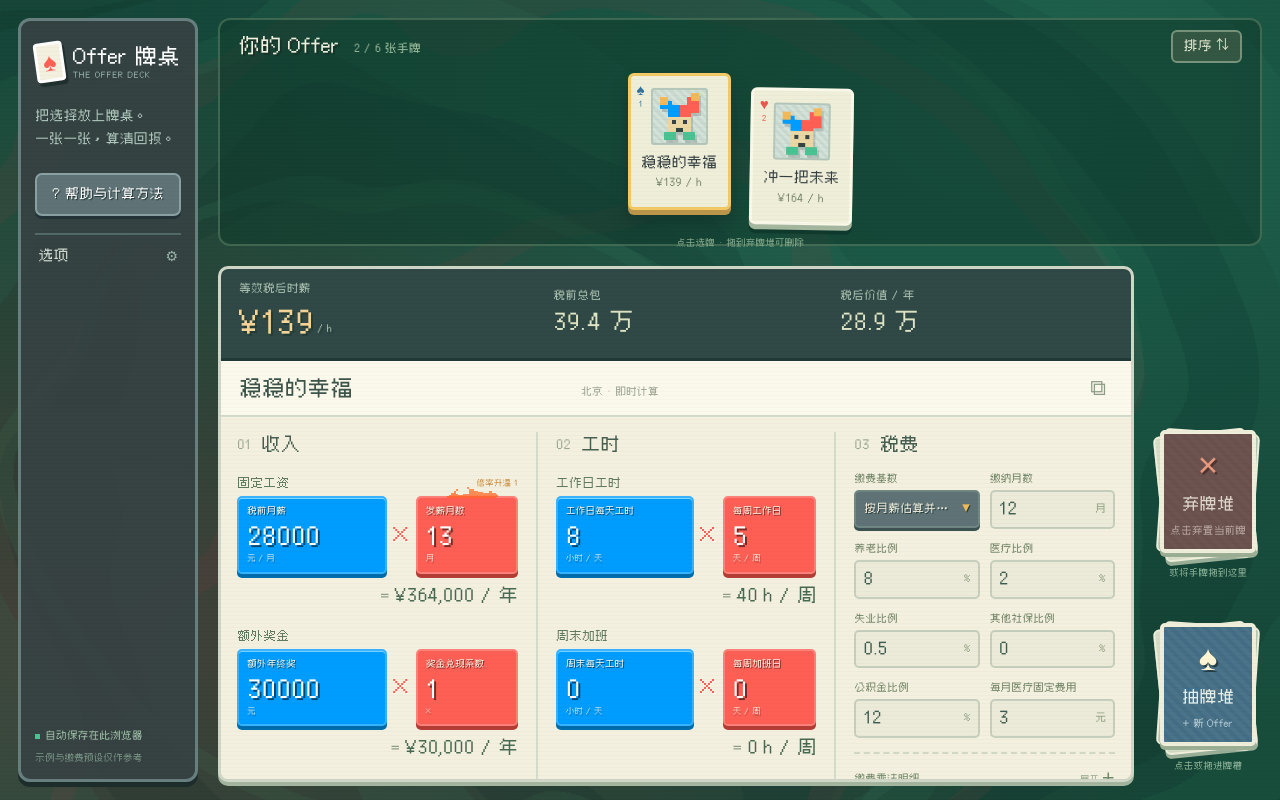
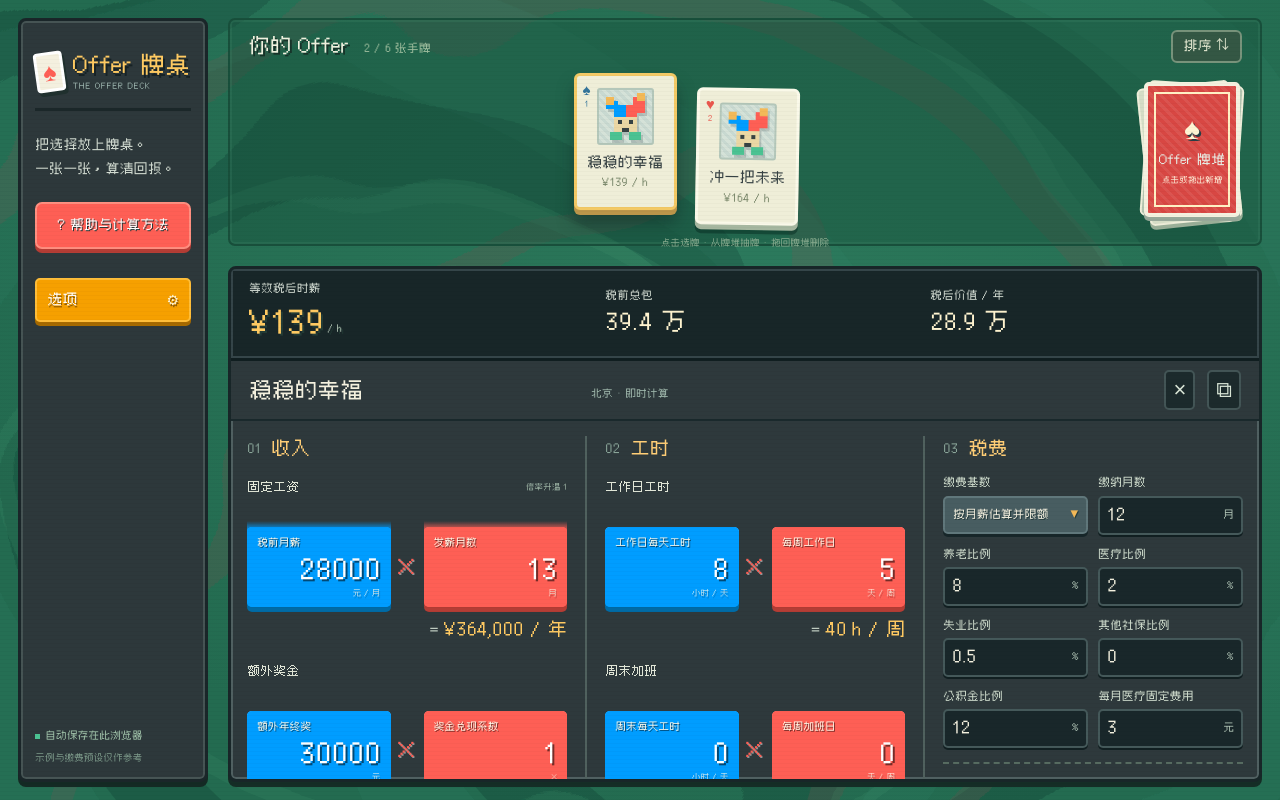
Before and after one commit to JustinWCola/offer_calculator, a React (Vite) app: page / in a window 1280 px wide. Built offline with nearby package versions, Linux system fonts and the light colour scheme.

Commit message:
Match Balatro palette, pair colored flames and combine the Offer deck

```diff
--- a/src/App.jsx
+++ b/src/App.jsx
@@ -96,7 +96,7 @@ function MethodDialog({ dialogRef }) {
     <div className="dialog-header"><div><span className="eyebrow">THE RULES</span><h2 id="rules-title">这副牌怎么算？</h2></div>
       <button className="dialog-close" aria-label="关闭计算规则" onClick={() => dialogRef.current.close()}>×</button></div>
     <div className="method-content">
-      <h3>使用牌桌</h3><p>点击顶部 Offer 卡牌选择要编辑的报价；选中的卡牌会向上抽出。使用排序菜单比较时薪、总包、月薪或工时。点击右侧抽牌堆新增报价，或将抽牌堆拖到牌槽；点击弃牌堆删除当前报价，也可以把任意 Offer 拖进弃牌堆。弃牌后可撤销。键盘用户可以用 Tab 和 Enter 完成同样的操作。</p><p>收入、工时、税费在编辑区并列展示；顶部结果始终可见。蓝色框是底数，红色框是倍率，结果使用完整精度计算。倍率超过该项的常规值，或刚被调高时，会出现分级火焰；火焰只表示数值变化，不代表报价更好。可以在左侧选项关闭动画。</p><h3>① 先数清筹码</h3><p>名义总包 = 月薪 × 发薪月数 + 补贴 + 奖金 + 签字费 + 本年归属股权 + 其他收入 + 福利。浮动收入再乘以各自的兑现系数，得到价值折算总包。</p>
+      <h3>使用牌桌</h3><p>点击顶部 Offer 卡牌选择要编辑的报价；选中的卡牌会向上抽出。使用排序菜单比较时薪、总包、月薪或工时。点击牌槽旁的牌堆新增报价，或将牌堆拖到牌槽；将任意 Offer 拖回牌堆即可删除，编辑区也提供删除按钮。删除后可撤销。键盘用户可以用 Tab 和 Enter 完成同样的操作。</p><p>收入、工时、税费在编辑区并列展示；顶部结果始终可见。蓝色框是底数，红色框是倍率，结果使用完整精度计算。倍率超过该项的常规值，或刚被调高时，会出现分级火焰；火焰只表示数值变化，不代表报价更好。可以在左侧选项关闭动画。</p><h3>① 先数清筹码</h3><p>名义总包 = 月薪 × 发薪月数 + 补贴 + 奖金 + 签字费 + 本年归属股权 + 其他收入 + 福利。浮动收入再乘以各自的兑现系数，得到价值折算总包。</p>
       <h3>② 扣掉税费</h3><p>综合所得使用年度七级税率，扣除 60,000 元基本减除费用、个人五险一金及全年税前扣除。奖金可以单独计税，符合条件的股权可以单独按年度税率计税。税费按名义金额估算，税后价值包含折算后的权益与福利，不等于现金到账。</p>
       <h3>③ 让时间也有价格</h3><p>加权周工时 = 工作日正常工时 + 1.5 × 工作日超出 8 小时的工时 + 2 × 周末工时。</p>
       <div className="formula">税后 855 等效 = 税后价值 × 成长系数 × 生活偏好系数 × 40 ÷ 加权周工时<br /><br />等效税后时薪 = 税后 855 等效 ÷ 2,080</div>
@@ -136,8 +136,8 @@ function ProductCounter({ offer, left, right, title, leftLabel, rightLabel, left
     return () => clearTimeout(timer);
   }, [mult]);
   const heat = Math.max(multiplierHeat(mult ?? NaN, baseline), flare);
-  const operand = (field, value, label, unit, color, max, step) => <div className={'operand ' + color + (color === 'mult-operand' ? ' heat-' + heat : '')} data-heat={color === 'mult-operand' ? heat : undefined}>
-    {color === 'mult-operand' && heat > 0 && <Flame level={heat} />}
+  const operand = (field, value, label, unit, color, max, step) => <div className={'operand ' + color + ' heat-' + heat} data-heat={heat}>
+    {heat > 0 && <Flame level={heat} color={color === 'chips-operand' ? 'blue' : 'red'} />}
     {readOnly ? <><span className="operand-label">{label}</span><div className="readonly-operand">{Number.isFinite(value) ? scoreNumber(value, color === 'mult-operand' ? 3 : 1) : '—'}<small>{unit}</small></div></> :
       <><label className="operand-label" htmlFor={offer.id + '-' + field}>{label}</label><div className="operand-input">
         <input id={offer.id + '-' + field} type="number" min="0" max={max} step={step} value={value}
@@ -157,7 +157,7 @@ function ProductCounter({ offer, left, right, title, leftLabel, rightLabel, left
   </section>;
 }
 
-function OfferEditor({ offer, update, duplicate, canDuplicate, notes, requestFocus }) {
+function OfferEditor({ offer, update, duplicate, canDuplicate, notes, requestFocus, discard }) {
   const r = offer.result, factors = r ? scoreFactors(r, offer.input) : null;
   const number = (field, options = {}) => <NumberField key={field} offer={offer} field={field} update={update} {...options} />;
   const select = (field, choices, label) => <SelectField key={field} offer={offer} field={field} update={update} options={choices} label={label} />;
@@ -172,6 +172,7 @@ function OfferEditor({ offer, update, duplicate, canDuplicate, notes, requestFoc
       <div className="editor-name"><label className="sr-only" htmlFor={offer.id + '-name'}>Offer 名称</label>
         <input id={offer.id + '-name'} value={offer.name} maxLength={32} onChange={e => update('name', e.target.value)} placeholder="为这份 Offer 命名" />
         <span>{cities[offer.input.city]} · {r ? '即时计算' : '输入待完善'}</span></div>
+      <button className="icon-button delete-offer" onClick={discard} aria-label="删除当前 Offer" title="删除当前 Offer">×</button>
       <button className="icon-button duplicate-offer" onClick={duplicate} disabled={!canDuplicate} aria-label="复制当前 Offer" title="复制当前 Offer">⧉</button>
     </div>
     {offer.error && <div className="input-error" role="alert"><span>{offer.error}</span>{offer.errorField && <button onClick={() => requestFocus(offer.errorField)}>定位输入 ↗</button>}</div>}
@@ -324,7 +325,7 @@ export default function App() {
   }
   const targetAt = (x, y, item) => {
     const zone = document.elementFromPoint(x, y)?.closest('[data-drop-zone]')?.dataset.dropZone;
-    return item.kind === 'draw' ? (['hand', 'editor'].includes(zone) ? zone : null) : (['discard', 'hand', 'editor'].includes(zone) ? zone : null);
+    return item.kind === 'draw' ? (['hand', 'editor'].includes(zone) ? zone : null) : (['deck', 'hand', 'editor'].includes(zone) ? zone : null);
   };
   function dragHandlers(item) {
     return {
@@ -356,7 +357,7 @@ export default function App() {
           clickTimer.current = setTimeout(() => { suppressClick.current = false; }, 160);
           const target = targetAt(e.clientX, e.clientY, session);
           if (session.kind === 'draw' && target) add();
-          else if (session.kind === 'offer' && target === 'discard') discard(session.id);
+          else if (session.kind === 'offer' && target === 'deck') discard(session.id);
           else if (session.kind === 'offer' && target) setUi(current => ({ ...current, activeId: session.id }));
         }
         dragSession.current = null; setDrag(null);
@@ -367,7 +368,6 @@ export default function App() {
     };
   }
   const clicked = action => { if (!suppressClick.current) action(); };
-  const lastDiscard = discarded.at(-1)?.offer;
 
   return <MotionContext.Provider value={ui.animations}><div className={'app-shell table-layout ' + (!ui.animations ? 'motion-off' : '')}>
     <aside className="sidebar" aria-label="标题、帮助与选项">
@@ -385,31 +385,26 @@ export default function App() {
     <main className="playing-table" aria-label="Offer 牌桌">
       <section className={'hand-zone ' + (drag?.target === 'hand' ? 'drop-ready' : '')} data-drop-zone="hand" aria-label="Offer 牌槽">
         <div className="hand-heading"><div><h2>你的 Offer</h2><span>{offers.length} / {MAX_OFFERS} 张手牌</span></div><SortControl onSort={applySort} /></div>
-        <div className="offer-hand">{evaluated.map((offer, index) => <OfferSlot key={offer.id} offer={offer} index={index}
+        <div className="hand-content"><div className="offer-hand">{evaluated.map((offer, index) => <OfferSlot key={offer.id} offer={offer} index={index}
           selected={active?.id === offer.id} select={() => select(offer.id)} dragHandlers={dragHandlers({ kind: 'offer', id: offer.id })}
           isDragging={drag?.id === offer.id} />)}
           {offers.length === 0 && <div className="hand-empty">还没有手牌。点击抽牌堆，或拖一张进来。</div>}
         </div>
-        <p className="hand-hint">点击选牌 · 拖到弃牌堆可删除</p>
+        <aside className="deck-rail" aria-label="Offer 牌堆">
+          <div className={'pile combined-pile ' + (drag?.target === 'deck' ? 'drop-ready' : '')} data-drop-zone="deck">
+            <button className="deck-action draw-action" disabled={offers.length >= MAX_OFFERS} onClick={() => clicked(add)} {...dragHandlers({ kind: 'draw' })} aria-label="抽取新 Offer">
+              <span className="deck-face"><span className="deck-symbol" aria-hidden="true">♠</span><strong>Offer 牌堆</strong><small>{offers.length >= MAX_OFFERS ? '手牌已满 · 可拖回删除' : '点击或拖出新增'}</small></span>
+            </button>
+            {discarded.length > 0 && <button className="undo-discard" onClick={undo} disabled={offers.length >= MAX_OFFERS}>↶ 撤销删除</button>}
+          </div>
+        </aside></div>
+        <p className="hand-hint">点击选牌 · 从牌堆抽牌 · 拖回牌堆删除</p>
       </section>
       <div className={'editor-drop-zone ' + (drag?.target === 'editor' ? 'drop-ready' : '')} data-drop-zone="editor">
-        {active ? <OfferEditor key={active.id} offer={active} update={update} duplicate={duplicate} canDuplicate={offers.length < MAX_OFFERS} notes={ui.notes} requestFocus={requestFocus} /> :
+        {active ? <OfferEditor key={active.id} offer={active} update={update} duplicate={duplicate} canDuplicate={offers.length < MAX_OFFERS} notes={ui.notes} requestFocus={requestFocus} discard={() => discard()} /> :
           <div className="empty-editor"><span aria-hidden="true">♠</span><h2>下一份 Offer，从抽牌开始。</h2><p>抽一张手牌，填入薪资与工时，即可比较。</p><button className="primary-button" onClick={add}>抽一张 Offer</button></div>}
       </div>
     </main>
-    <aside className="deck-rail" aria-label="抽牌与弃牌">
-      <div className={'pile discard-pile ' + (drag?.target === 'discard' ? 'drop-ready' : '')} data-drop-zone="discard">
-        <button className="deck-action discard-action" disabled={offers.length === 0} onClick={() => clicked(() => discard())} aria-label="弃置当前 Offer">
-          <span className="deck-face"><span className="deck-symbol" aria-hidden="true">×</span><strong>弃牌堆</strong><small>{lastDiscard ? lastDiscard.name : '点击弃置当前牌'}</small></span>
-        </button><span className="pile-caption">或将手牌拖到这里</span>
-        {discarded.length > 0 && <button className="undo-discard" onClick={undo} disabled={offers.length >= MAX_OFFERS}>↶ 撤销弃牌</button>}
-      </div>
-      <div className="pile draw-pile">
-        <button className="deck-action draw-action" disabled={offers.length >= MAX_OFFERS} onClick={() => clicked(add)} {...dragHandlers({ kind: 'draw' })} aria-label="抽取新 Offer">
-          <span className="deck-face"><span className="deck-symbol" aria-hidden="true">♠</span><strong>抽牌堆</strong><small>{offers.length >= MAX_OFFERS ? '牌槽已满' : '+ 新 Offer'}</small></span>
-        </button><span className="pile-caption">点击或拖进牌槽</span>
-      </div>
-    </aside>
     <MethodDialog dialogRef={dialogRef} />
     {toast && <div className="toast" role="status"><span>{toast}</span>{toast.startsWith('已弃置') && <button onClick={undo} disabled={offers.length >= MAX_OFFERS}>撤销</button>}<button className="toast-close" aria-label="关闭提示" onClick={() => setToast('')}>×</button></div>}
     {drag && <div className="drag-preview" style={{ left: drag.currentX, top: drag.currentY }} aria-hidden="true"><span>{drag.kind === 'draw' ? '♠' : 'J'}</span><strong>{drag.kind === 'draw' ? '新 Offer' : offers.find(o => o.id === drag.id)?.name}</strong></div>}
--- a/src/Flame.jsx
+++ b/src/Flame.jsx
@@ -5,7 +5,7 @@ export const MotionContext = createContext(true);
 
 // Flame shader: mininxd/Balatro-Button, Apache-2.0. React lifecycle,
 // visibility suspension, resource cleanup and static fallback authored here.
-export default function Flame({ level }) {
+export default function Flame({ level, color = 'red' }) {
   const canvas = useRef(null), enabled = useContext(MotionContext);
   useEffect(() => {
     const node = canvas.current;
@@ -38,7 +38,8 @@ export default function Flame({ level }) {
         gl.viewport(0,0,node.width,node.height); gl.clearColor(0,0,0,0); gl.clear(gl.COLOR_BUFFER_BIT); gl.useProgram(program);
         gl.uniform1f(uniform.time, now / 1000); gl.uniform1f(uniform.amount, [0,1.4,3,5][level]);
         gl.uniform4f(uniform.texture_details,0,0,1,1); gl.uniform2f(uniform.image_details,1,1);
-        gl.uniform4f(uniform.colour_1,1,.25,.06,1); gl.uniform4f(uniform.colour_2,1,.9,.35,1); gl.uniform1f(uniform.id,1);
+        gl.uniform4f(uniform.colour_1,...(color === 'blue' ? [0, .616, 1, 1] : [.996, .373, .333, 1]));
+        gl.uniform4f(uniform.colour_2,...(color === 'blue' ? [.25, .8, 1, 1] : [1, .65, .3, 1])); gl.uniform1f(uniform.id,1);
         gl.drawArrays(gl.TRIANGLES,0,6); node.dataset.rendered = 'true';
       }
       frame = requestAnimationFrame(draw);
@@ -51,6 +52,6 @@ export default function Flame({ level }) {
       delete node.dataset.rendered; gl.deleteBuffer(buffer); shaders.forEach(s => gl.deleteShader(s)); gl.deleteProgram(program);
       queueMicrotask(() => { if (!node.isConnected) gl.getExtension('WEBGL_lose_context')?.loseContext(); });
     };
-  }, [level, enabled]);
-  return <span className={'shader-fire fire-' + level} aria-hidden="true"><span className="static-fire" /><canvas ref={canvas} hidden={!enabled} /></span>;
+  }, [level, enabled, color]);
+  return <span className={'shader-fire fire-' + level + ' fire-' + color} aria-hidden="true"><span className="static-fire" /><canvas ref={canvas} hidden={!enabled} /></span>;
 }
--- a/src/styles.css
+++ b/src/styles.css
@@ -440,3 +440,76 @@ body{padding-bottom:0}
 @media(prefers-reduced-motion:reduce){.shader-fire canvas{display:none}.shader-fire .static-fire{display:block!important}}
 .shader-fire{bottom:25px}
 .shader-fire.fire-1{top:-62px}.shader-fire.fire-2{top:-78px}.shader-fire.fire-3{top:-95px}
+
+/* Balatro palette: charcoal HUD and green felt, with matching paired flames. */
+:root{--paper:#2e393c;--ink:#f4f1df}
+body{background:radial-gradient(ellipse at 60% 40%,#388b6a66,transparent 75%),#236b50}
+body::before{opacity:.7}
+.table-layout{grid-template-columns:190px minmax(0,1fr);grid-template-rows:228px minmax(0,1fr)}
+.sidebar{background:#2d383b;border:3px solid #1a2629;box-shadow:inset 0 0 0 2px #465454,0 5px #142a24;border-radius:8px}
+.sidebar-brand{padding:9px 0 16px;border-bottom:3px solid #1b2729}
+.sidebar-brand h1{color:#ffca62;text-shadow:2px 3px #172225;font-size:23px}
+.side-intro{color:#d0d9cf}
+.help-button{background:#fe5f55;border-color:#ff8f80;box-shadow:0 4px #b43d35;color:white;font-size:13px;padding:12px 5px}
+.help-button:hover{background:#ff796c}
+.side-options summary{background:#f6a000;border:2px solid #ffbe39;box-shadow:0 4px #a66a00;border-radius:5px;color:white;margin-top:12px;padding:10px;font-size:14px;text-shadow:1px 2px #925c00}
+.side-options summary span{color:#fff3cf}
+.side-options{border:0}.side-options>div{padding-top:17px}
+.hand-zone{grid-column:2;grid-row:1;background:#174e3b66;border:2px solid #184f3b;border-radius:7px;box-shadow:inset 0 0 0 2px #3d846744}
+.hand-content{display:grid;grid-template-columns:minmax(0,1fr) 100px;gap:18px;align-items:center}
+.offer-hand{min-width:0;height:173px}
+.deck-rail{grid-column:2;grid-row:1;display:block;padding:0;min-height:0;height:auto;position:static}
+.combined-pile{padding:0;border:2px solid transparent;border-radius:7px}
+.combined-pile .deck-action{height:135px;width:100%}
+.deck-face{background:repeating-linear-gradient(45deg,#ffffff12 0 3px,transparent 3px 7px),#d84743;border:4px solid #f4f1df;box-shadow:0 4px #97a899;gap:5px}
+.deck-face::before{content:'';position:absolute;inset:6px;border:2px solid #fff0c4;pointer-events:none}
+.deck-face strong{font-size:13px}.deck-symbol{font-size:30px}.deck-face small{font-size:8px;max-width:85px;white-space:normal;color:#fff2dc}
+.undo-discard{position:static;display:block;font-size:9px;margin:10px auto 0;text-decoration:none}
+.editor-drop-zone{grid-column:2;grid-row:2}
+.offer-editor{background:#2e393c;color:#f4f1df;border:3px solid #182628;box-shadow:inset 0 0 0 2px #506061,0 5px #152d26;border-radius:8px}
+.result-shelf{background:#182628;border-bottom:3px solid #101e20;box-shadow:inset 0 0 0 2px #354549}
+.result-shelf span{color:#d3dcd3}.result-shelf strong{color:#fff4d0}.result-shelf .main-result strong{color:#ffca62}
+.editor-heading{background:#2e393c;border-color:#1a292c}.editor-name input{color:#f4f1df}.editor-name input:hover{background:#3e4d50}.editor-name span{color:#a3bcb0}
+.icon-button{background:#1c2a2c;border:2px solid #435556;border-radius:5px;color:#d9e5d6}.icon-button:hover{background:#fe5f55;color:white}
+.editor-scroll{scrollbar-color:#617578 #243134}
+.editor-column+.editor-column,.fees-column{border-color:#50615e}
+.column-heading{color:#8aa599}.column-heading span{color:#ffce76}
+.product-title h3{color:#e1e6d7}.heat-indicator{color:#a2b9aa;font-size:8px}
+.product-equation{grid-template-columns:minmax(0,1fr) 21px minmax(0,1fr);gap:6px}
+.operand{height:80px;min-height:80px;border:0;border-radius:5px;padding:9px 10px}
+.operand-label{font-size:10px;white-space:nowrap;overflow:hidden;text-overflow:ellipsis}
+.operand-input input{font-size:28px;text-align:right}.operand-input span{text-align:right;font-size:8px}
+.chips-operand{background:#009dff;box-shadow:0 5px #006ba6,inset 0 2px #48bcff}
+.mult-operand,.mult-operand.heat-3{background:#fe5f55;box-shadow:0 5px #b43d35,inset 0 2px #ff8b81}
+.operand::before{content:'';position:absolute;inset:0;z-index:0;border-radius:5px;background:#009dff}.mult-operand::before{background:#fe5f55}
+.operand::after{content:'';position:absolute;left:0;right:0;top:-16px;height:20px;background:linear-gradient(transparent,#009dff);z-index:-1;pointer-events:none;opacity:0}
+.operand.heat-1::after,.operand.heat-2::after,.operand.heat-3::after{opacity:1}.mult-operand::after{background:linear-gradient(transparent,#fe5f55)}
+.fire-blue .static-fire{background:linear-gradient(#7cddff77,#009dff)}.fire-red .static-fire{background:linear-gradient(#ffad7277,#fe5f55)}
+.equation-sign{font-size:26px;color:#fe5f55}.product-result{color:#ffca62;font-size:18px}.product-result::before{color:#becbc0}
+.readonly-operand{text-align:right}.product-note,.field-help{color:#a9bdb0}
+.field-label{color:#d2dfcf;font-size:11px}
+.input-wrap{background:#19272a;border:2px solid #45595a;box-shadow:0 2px #111f21}.input-wrap:focus-within{background:#243b40;border-color:#009dff}
+.input-wrap input{color:#f4f1df}.input-suffix{color:#b3c7b8}
+.pixel-select{background:#485d61;border-color:#60777b;box-shadow:0 3px #172629}.pixel-select:hover,.pixel-select[aria-expanded=true]{background:#5c767b}
+.advanced-settings{border-color:#576c61}.advanced-settings summary,.result-details summary{color:#d1dfcf}.advanced-settings summary>span{color:#9db79f}.advanced-settings summary::after,.result-details summary::after{color:#ffca62}
+.result-details{background:#223034;border-color:#52655e}.breakdown-row{color:#b6cbbc}.breakdown-row strong{color:#ffcf73}
+.empty-editor{background:#213d34}
+@media(max-width:1250px){
+ .table-layout{grid-template-columns:160px minmax(0,1fr)}.sidebar-brand h1{font-size:18px}.help-button{font-size:11px}
+ .fees-column{border-color:#50615e}.product-equation{grid-template-columns:minmax(0,1fr) 21px minmax(0,1fr)}
+}
+@media(max-width:800px){
+ .table-layout{grid-template-columns:1fr;grid-template-rows:auto 185px minmax(0,1fr);gap:10px}
+ .sidebar{grid-column:1;grid-row:1}.sidebar-brand{padding:0;border:0}.sidebar-brand h1{font-size:17px}.help-button{padding:6px;font-size:10px}
+ .side-options summary{margin:0;padding:5px 7px;font-size:10px}.side-options>div{padding:12px}
+ .hand-zone{grid-column:1;grid-row:2}.hand-content{grid-template-columns:minmax(0,1fr) 66px;gap:9px}
+ .offer-hand{height:129px;gap:9px}.offer-slot{flex-basis:76px;min-height:103px}.offer-hand:has(.offer-slot:nth-child(4)){gap:3px}.offer-hand:has(.offer-slot:nth-child(5)) .slot-corner{display:none}.offer-hand:has(.offer-slot:nth-child(5)) .slot-art{width:28px;height:35px}.offer-hand:has(.offer-slot:nth-child(5)) .slot-art svg{width:26px;height:28px}.offer-hand:has(.offer-slot:nth-child(5)) .slot-score{font-size:6px}.offer-hand:has(.offer-slot:nth-child(5)) .slot-name{font-size:8px}
+ .deck-rail{grid-column:2;grid-row:1;padding:0;display:block}.combined-pile{display:block;height:auto;min-width:0}.combined-pile .deck-action{width:100%;height:97px}.deck-face{flex-direction:column;gap:5px;padding:7px 3px;border-width:3px}.deck-face strong{font-size:9px}.deck-face small{display:none}.deck-symbol{font-size:24px}.deck-face::before{inset:3px;border-width:1px}.undo-discard{font-size:8px;margin-top:8px}
+ .editor-drop-zone{grid-column:1;grid-row:3}.editor-column+.editor-column{border-color:#50615e}.product-equation{grid-template-columns:minmax(0,1fr) 21px minmax(0,1fr)}.operand-input input{font-size:28px}.operand-label{font-size:10px}.operand{height:80px;padding:9px}
+ .toast{bottom:18px}
+}
+@media(max-width:360px){.table-layout{grid-template-rows:auto 174px minmax(0,1fr)}.sidebar-brand h1{font-size:14px}.offer-hand{height:120px}.hand-content{grid-template-columns:minmax(0,1fr) 58px;gap:7px}.hand-heading h2{font-size:14px}.hand-hint{font-size:7px}.operand-input input{font-size:25px}}
+.product-equation{margin-top:27px}
+.shader-fire{bottom:16px}.shader-fire.fire-1{top:-42px}.shader-fire.fire-2{top:-46px}.shader-fire.fire-3{top:-50px}
+.shader-fire.fire-1{top:-50px}.shader-fire.fire-2{top:-60px}.shader-fire.fire-3{top:-65px}
+.operand::after{top:-6px;height:10px}
```
Also changed, not shown: 2 other files (tests, documents, lock files or other folders).
